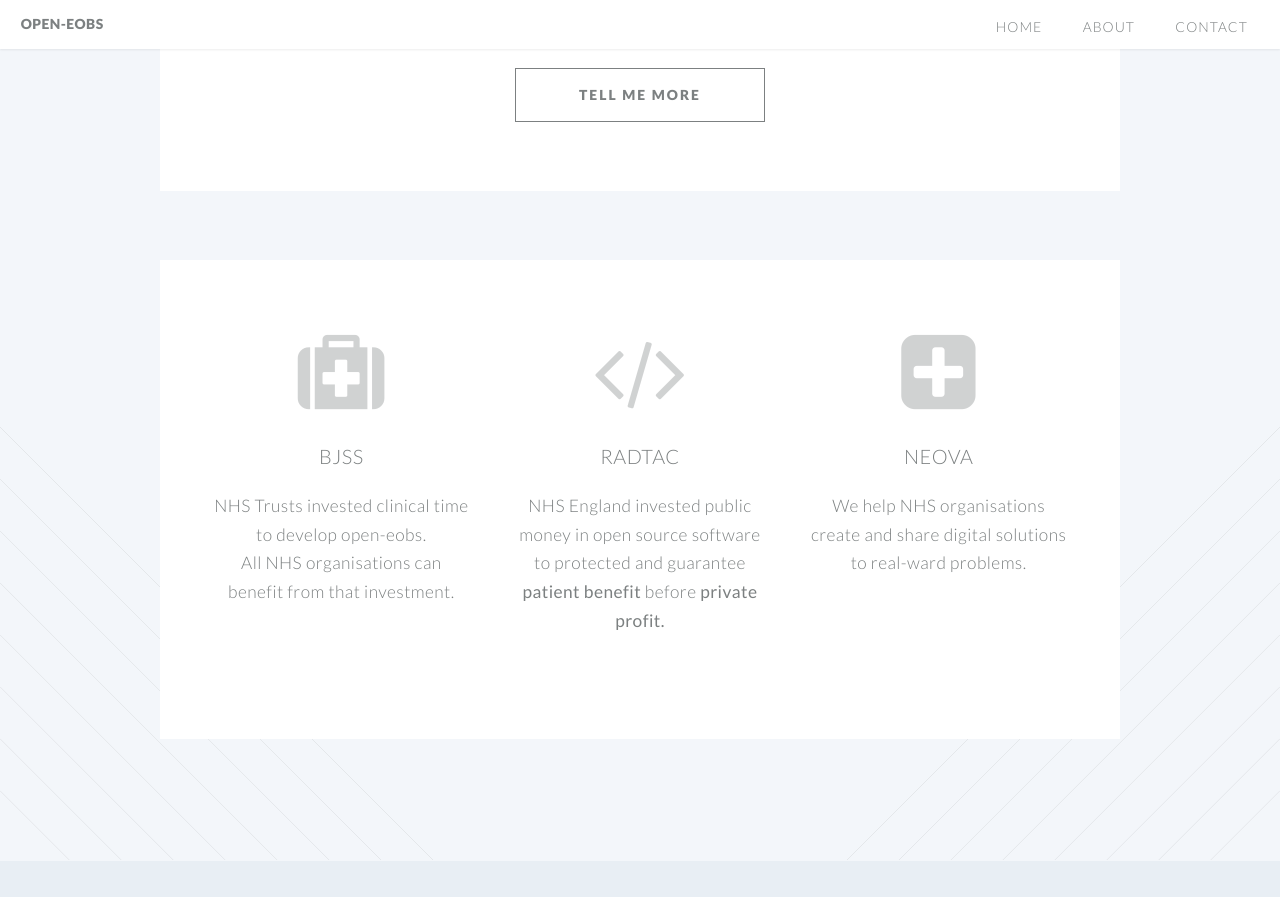
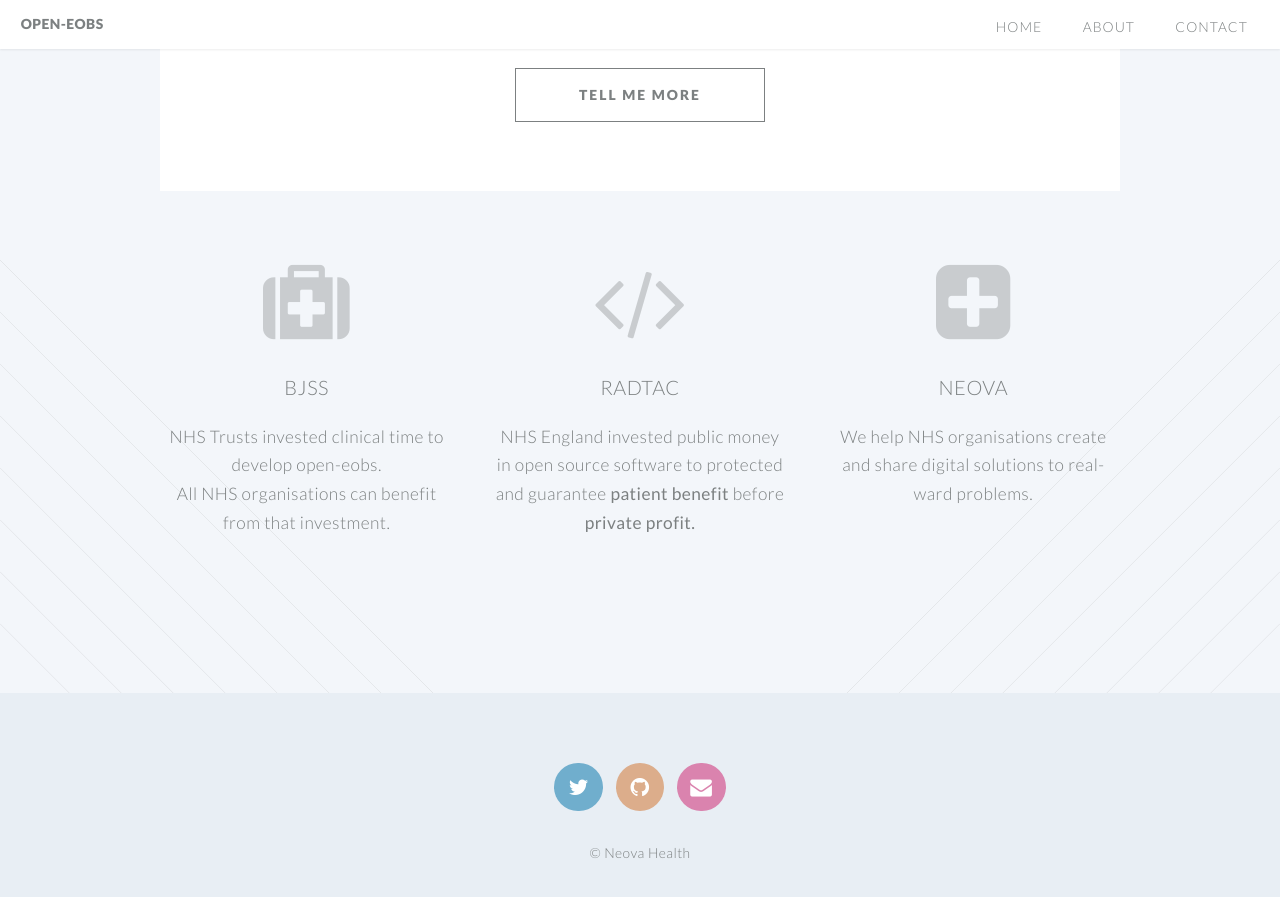
Before and after one commit to openeobs/openeobs.github.io, a Jekyll site: the page built from about_openeobs.html, in a window 1280 px wide and 900 px high, scrolled down 1498 px. Shown: the top 897 px of the window. Built offline with Jekyll 4.4.1, drawn with Linux system fonts in a browser that asks for light colours.

Commit message:
About stub page

```diff
--- a/about_openeobs.html
+++ b/about_openeobs.html
@@ -98,7 +98,7 @@
 					</section>
 
 				<!-- Two -->
-					<section class="wrapper style3 container special" id="partnership">
+					<section class="wrapper style1 container special" id="partnership">
 						<div class="row">
 							<div class="4u">
 
```
